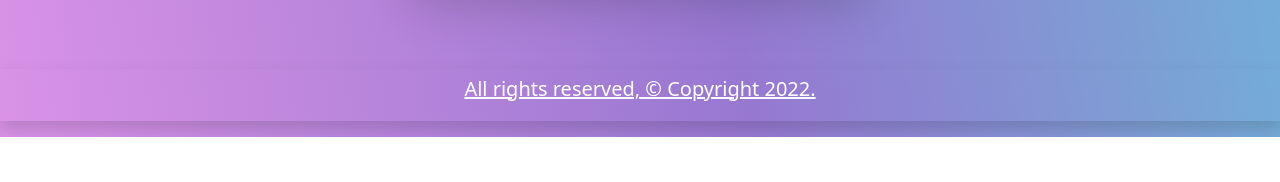
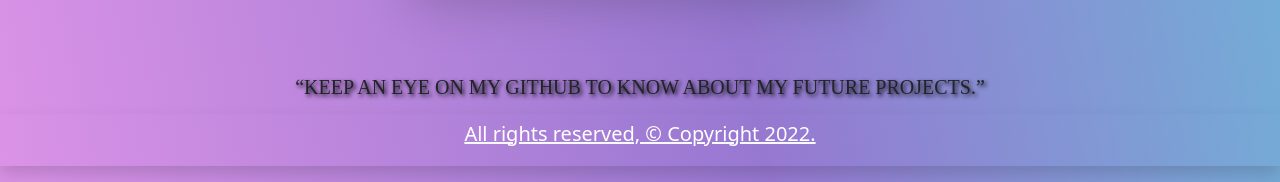
Before and after one commit to smghazijaffri/smghazijaffri.github.io, a website: page index.html in a window 1280 px wide. Shown: the part 1006-1188 px from the top of the page. Before the commit the page ends 1143 px from the top, so only its background shows below. Drawn offline with nearby package versions, Linux system fonts and the light colour scheme.

Commit message:
Update index.html

```diff
--- a/index.html
+++ b/index.html
@@ -226,6 +226,13 @@
           </div>
         </div>
         <br /><br /><br />
+        <div
+              class="d-flex justify-content-center text-dark text-lg-center flyIn lineFour"
+            >
+              <h5 style="text-shadow: 2px 2px 4px #000000">
+                “Keep an eye on my GitHub to know about my future projects.”
+              </h5>
+            </div>
       </section>
     </tbody>
 
```
